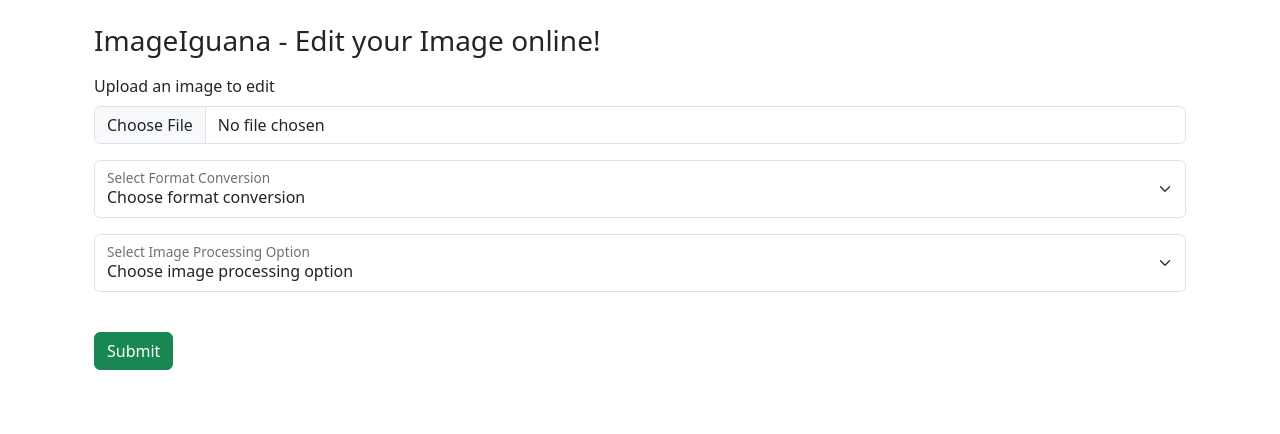
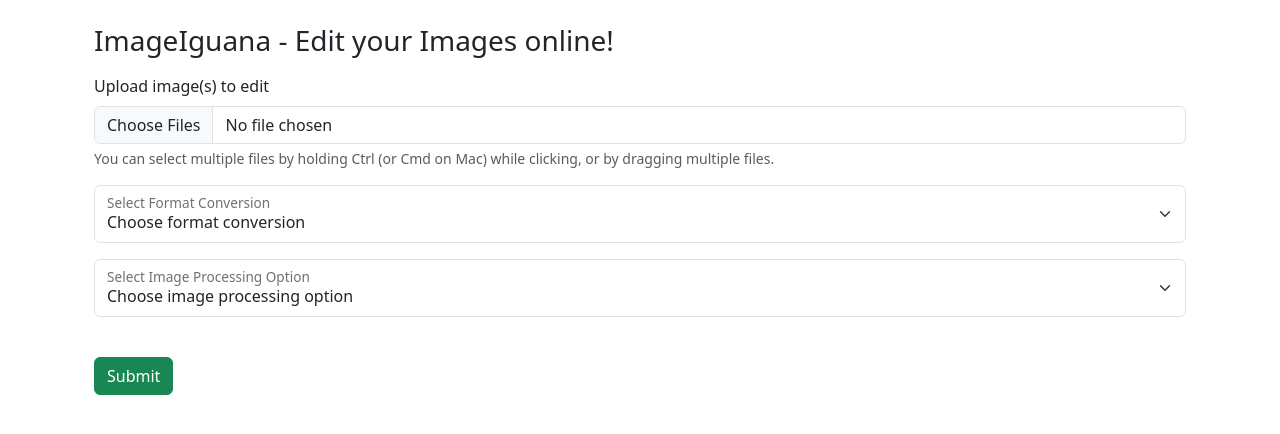
Before and after one commit to riyaaaarane/Image-Iguana, a Flask app: page / in a window 1280 px wide. Shown: the part 76-510 px from the top of the page. Run offline with Flask 2, Linux system fonts and the light colour scheme; a user stored in the database is signed in.

Commit message:
Add support for multiple file processing with zip output

```diff
--- a/main.py
+++ b/main.py
@@ -6,17 +6,25 @@ from werkzeug.security import generate_password_hash, check_password_hash
 import cv2
 import os
 import numpy as np
+import zipfile
+import tempfile
+import shutil
 
 app = Flask(__name__)
 app.secret_key = "your-secret-key-here"  # Change this to a secure secret key
 app.config['UPLOAD_FOLDER'] = 'uploads'
 app.config['SQLALCHEMY_DATABASE_URI'] = 'sqlite:///users.db'
 app.config['SQLALCHEMY_TRACK_MODIFICATIONS'] = False
+app.config['MAX_CONTENT_LENGTH'] = 5 * 1024 * 1024  # 5MB max upload size
 
 db = SQLAlchemy(app)
 login_manager = LoginManager()
 login_manager.init_app(app)
 login_manager.login_view = 'login'
+
+# Allowed file extensions and upload folder
+ALLOWED_EXTENSIONS = {'webp', 'png', 'jpg', 'jpeg', 'gif'}
+UPLOAD_FOLDER = 'uploads'
 
 class User(UserMixin, db.Model):
     id = db.Column(db.Integer, primary_key=True)
@@ -38,14 +46,14 @@ def allowed_file(filename):
     return '.' in filename and \
            filename.rsplit('.', 1)[1].lower() in ALLOWED_EXTENSIONS
 
-UPLOAD_FOLDER = 'uploads'
-ALLOWED_EXTENSIONS = {'webp', 'png', 'jpg', 'jpeg', 'gif'}
-
 def processImage(filename, format_conversion=None, image_processing=None):
     print(f"Format Conversion: {format_conversion}, Image Processing: {image_processing}, Filename: {filename}")
     img = cv2.imread(f"uploads/{filename}")
 
-    # Handle format conversions
+    if img is None:
+        print(f"Failed to load image: uploads/{filename}")
+        return None
+
     if format_conversion:
         match format_conversion:
             case "cwebp":
@@ -65,7 +73,6 @@ def processImage(filename, format_conversion=None, image_processing=None):
                 cv2.imwrite(newFilename, img)
                 return newFilename
 
-    # Handle image processing
     if image_processing:
         match image_processing:
             case "cgray":
@@ -173,40 +180,85 @@ def edit():
         format_conversion = request.form.get("format_conversion")
         image_processing = request.form.get("image_processing")
 
-        # Check if the post request has the file part
         if 'file' not in request.files:
-            flash('No file part')
-            return render_template("error.html")
+            flash('No file part in request')
+            return redirect(url_for('edit'))
 
-        file = request.files['file']
-        # If the user does not select a file, the browser submits an empty file without a filename.
-        if file.filename == '':
-            flash('No selected file')
-            return render_template("error.html")
-        elif file and allowed_file(file.filename):
-            filename = secure_filename(file.filename)
-            file.save(os.path.join(app.config['UPLOAD_FOLDER'], filename))
-            processed_file = processImage(filename, format_conversion, image_processing)
+        files = request.files.getlist('file')
 
-            if processed_file:
-                # Get the filename from the processed file path
-                download_filename = os.path.basename(processed_file)
-                # Send the file for download
-                return send_file(
-                    processed_file,
+        if len(files) == 0 or files[0].filename == '':
+            flash('No files selected for upload')
+            return redirect(url_for('edit'))
+
+        processed_files = []
+        error_files = []
+
+        for file in files:
+            try:
+                if file and allowed_file(file.filename):
+                    filename = secure_filename(file.filename)
+                    file_path = os.path.join(app.config['UPLOAD_FOLDER'], filename)
+                    file.save(file_path)
+
+                    processed_file = processImage(filename, format_conversion, image_processing)
+
+                    if processed_file:
+                        processed_files.append(processed_file)
+                    else:
+                        error_files.append(f"{filename} (processing failed)")
+                else:
+                    error_files.append(f"{file.filename} (invalid type)")
+            except Exception as e:
+                error_files.append(f"{file.filename} (error: {str(e)}")
+
+        if error_files:
+            flash(f"Errors with {len(error_files)} file(s): {', '.join(error_files[:3])}{'...' if len(error_files) > 3 else ''}")
+
+        if not processed_files:
+            flash('No files were processed successfully')
+            return redirect(url_for('edit'))
+
+        if len(processed_files) == 1:
+            download_filename = os.path.basename(processed_files[0])
+            return send_file(
+                processed_files[0],
+                as_attachment=True,
+                download_name=download_filename,
+                mimetype='image/png'
+            )
+        else:
+            try:
+                temp_dir = tempfile.mkdtemp()
+                zip_path = os.path.join(temp_dir, 'processed_images.zip')
+
+                with zipfile.ZipFile(zip_path, 'w') as zipf:
+                    for file_path in processed_files:
+                        zipf.write(file_path, os.path.basename(file_path))
+
+                # Create a cleanup function
+                def cleanup():
+                    try:
+                        shutil.rmtree(temp_dir)
+                    except Exception as e:
+                        print(f"Cleanup error: {e}")
+
+                # Send file with callback for cleanup
+                response = send_file(
+                    zip_path,
                     as_attachment=True,
-                    download_name=download_filename,
-                    mimetype='image/png'
+                    download_name='processed_images.zip',
+                    mimetype='application/zip'
                 )
-            else:
-                flash('Error processing image')
-                return render_template("error.html")
-        else:
-            flash('File type not allowed. Please upload an image file.')
-            return render_template("error.html")
+
+                # Set callback to run after response is sent
+                response.call_on_close(cleanup)
+                return response
+
+            except Exception as e:
+                flash(f'Error creating zip file: {str(e)}')
+                return redirect(url_for('edit'))
 
     return render_template("index.html")
-
 @app.route("/usage")
 @login_required
 def usage():
@@ -215,4 +267,6 @@ def usage():
 if __name__ == "__main__":
     with app.app_context():
         db.create_all()
-    app.run(debug=True)  # Can specify the port too app.run(debug=True, port=5001)
+        os.makedirs('static', exist_ok=True)
+        os.makedirs('uploads', exist_ok=True)
+    app.run(debug=True)
--- a/templates/index.html
+++ b/templates/index.html
@@ -2,12 +2,13 @@
 
 {% block content %}
 <div class="container my-4">
-    <h1 class="fs-3 text">ImageIguana - Edit your Image online!</h1>
+    <h1 class="fs-3 text">ImageIguana - Edit your Images online!</h1>
 
     <form action="/edit" method="post" enctype="multipart/form-data">
         <div class="mb-3">
-            <label for="formFile" class="form-label my-2">Upload an image to edit</label>
-            <input class="form-control" type="file" name="file" id="formFile">
+            <label for="formFile" class="form-label my-2">Upload image(s) to edit</label>
+            <input class="form-control" type="file" name="file" id="formFile" multiple accept=".jpg, .jpeg, .png, .gif, .webp">
+            <div class="form-text text-muted">You can select multiple files by holding Ctrl (or Cmd on Mac) while clicking, or by dragging multiple files.</div>
         </div>
 
         <!-- Dropdown for Format Conversions -->
@@ -38,6 +39,8 @@
             <label for="imageProcessingSelect">Select Image Processing Option</label>
         </div>
 
+
+
         <button type="submit" class="btn btn-success my-4">Submit</button>
     </form>
 </div>
```
Also changed, not shown: instance/users.db, static/IMG_1291.jpeg (added), static/IMG_1291.jpg (added), static/b811648c84352a318d2ede213e2cc38cc93941ee.jpeg (added), uploads/b811648c84352a318d2ede213e2cc38cc93941ee.jpeg (added), 6 other files.
